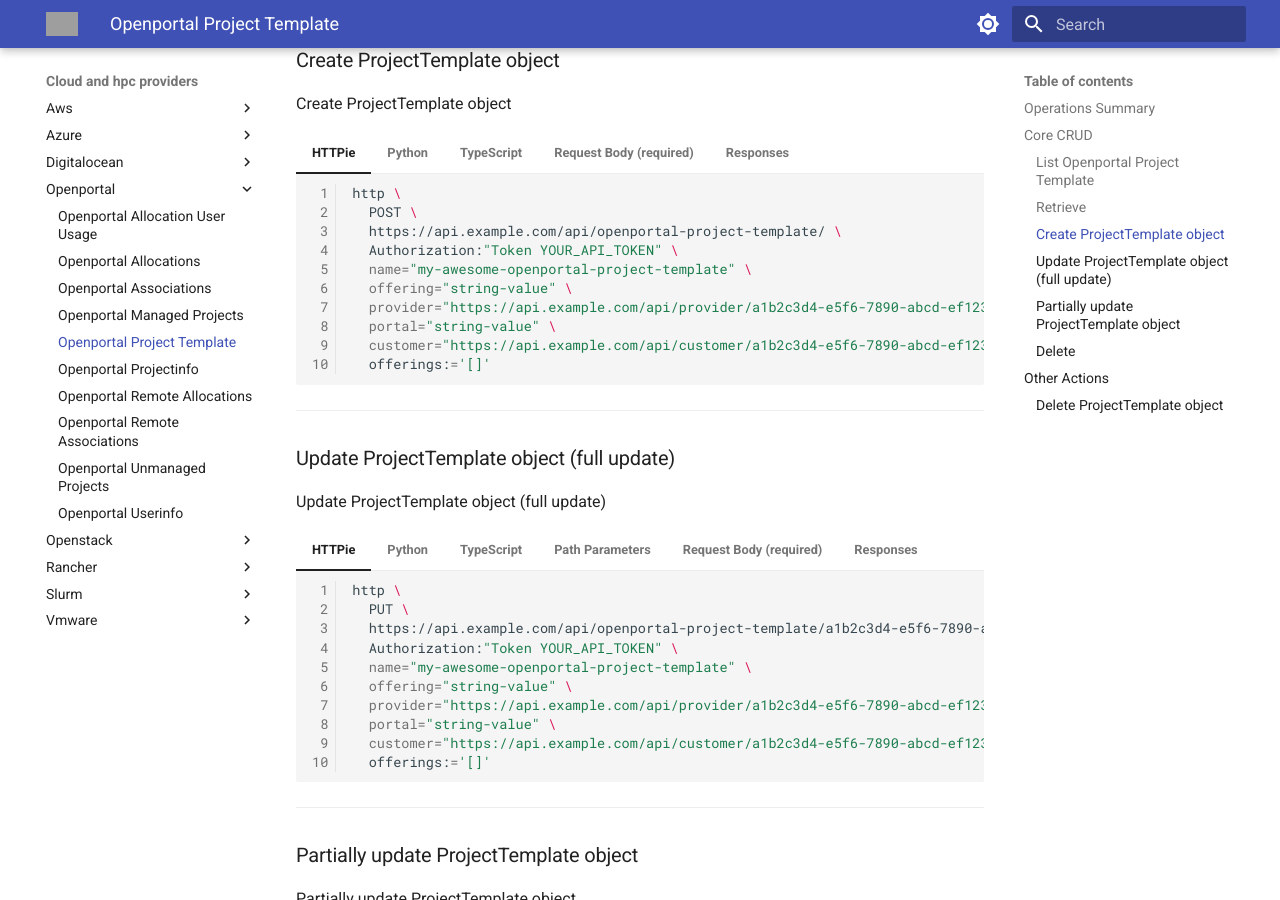
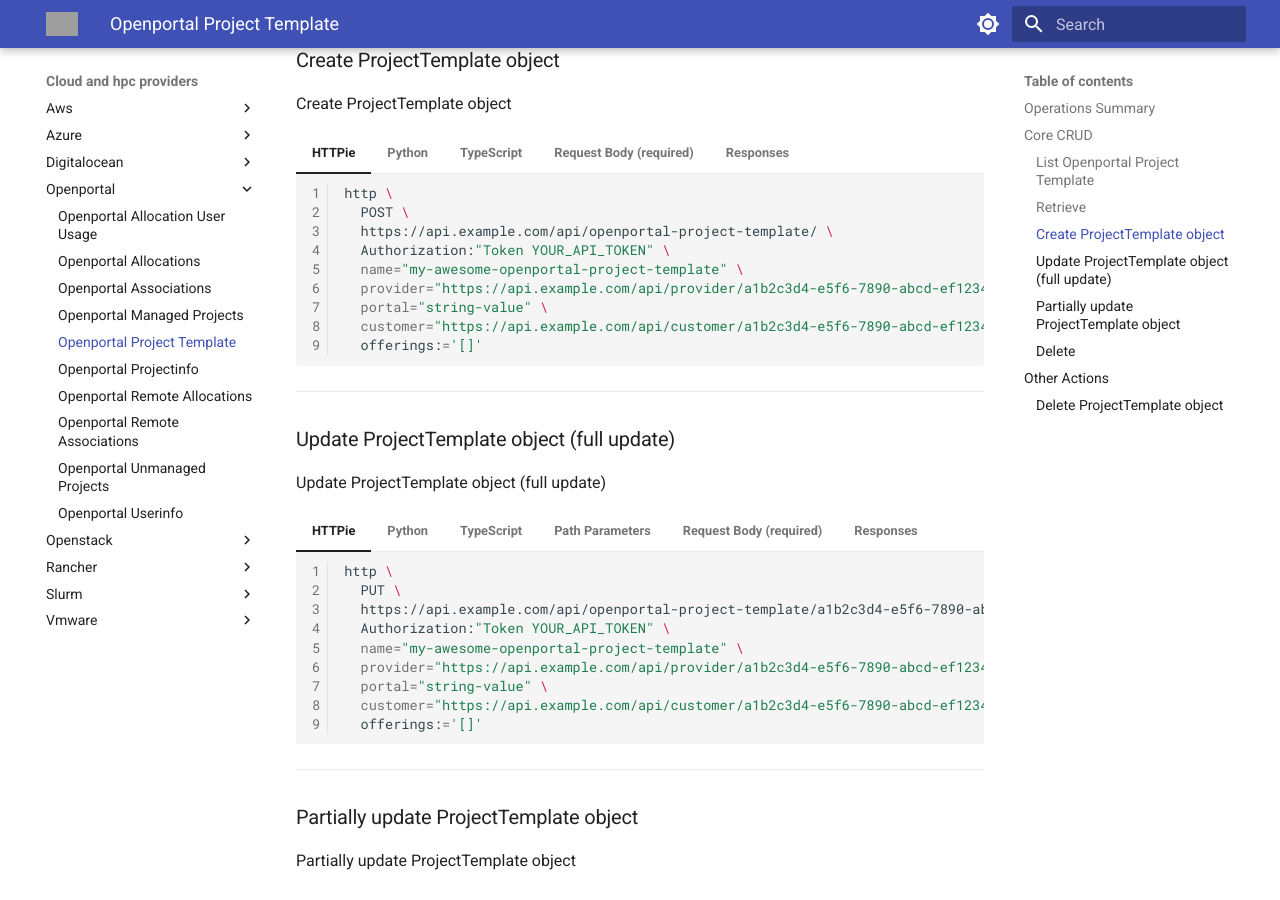
Before and after one commit to waldur/api-docs, an MkDocs documentation site: the page built from docs/cloud-and-hpc-providers/openportal/openportal-project-template.md, in a window 1280 px wide and 900 px high, scrolled down 1366 px. Built offline with MkDocs 1.6.1 and Material for MkDocs 9.7.7, drawn with Linux system fonts in a browser that asks for light colours; the version menu is left out; grey boxes are pictures that could not be loaded.

```diff
--- a/docs/cloud-and-hpc-providers/openportal/openportal-project-template.md
+++ b/docs/cloud-and-hpc-providers/openportal/openportal-project-template.md
@@ -572,7 +572,6 @@ Create ProjectTemplate object
       https://api.example.com/api/openportal-project-template/ \
       Authorization:"Token YOUR_API_TOKEN" \
       name="my-awesome-openportal-project-template" \
-      offering="string-value" \
       provider="https://api.example.com/api/provider/a1b2c3d4-e5f6-7890-abcd-ef1234567890/" \
       portal="string-value" \
       customer="https://api.example.com/api/customer/a1b2c3d4-e5f6-7890-abcd-ef1234567890/" \
@@ -592,7 +591,6 @@ Create ProjectTemplate object
 
     body_data = ProjectTemplateRequest(
         name="my-awesome-openportal-project-template",
-        offering="string-value",
         provider="https://api.example.com/api/provider/a1b2c3d4-e5f6-7890-abcd-ef1234567890/",
         portal="string-value",
         customer="https://api.example.com/api/customer/a1b2c3d4-e5f6-7890-abcd-ef1234567890/",
@@ -620,7 +618,6 @@ Create ProjectTemplate object
       auth: "Token YOUR_API_TOKEN",
       body: {
         "name": "my-awesome-openportal-project-template",
-        "offering": "string-value",
         "provider": "https://api.example.com/api/provider/a1b2c3d4-e5f6-7890-abcd-ef1234567890/",
         "portal": "string-value",
         "customer": "https://api.example.com/api/customer/a1b2c3d4-e5f6-7890-abcd-ef1234567890/",
@@ -639,7 +636,7 @@ Create ProjectTemplate object
     | Field | Type | Required | Description |
     |---|---|---|---|
     | `name` | string | ✓ |  |
-    | `offering` | string | ✓ | The offering for which this template applies. |
+    | `offering` | string |  | The offering for which this template applies. |
     | `provider` | string (uri) | ✓ |  |
     | `portal` | string | ✓ |  |
     | `key` | string |  | The key that is used to authenticate requests for this class. |
@@ -877,7 +874,6 @@ Update ProjectTemplate object (full update)
       https://api.example.com/api/openportal-project-template/a1b2c3d4-e5f6-7890-abcd-ef1234567890/ \
       Authorization:"Token YOUR_API_TOKEN" \
       name="my-awesome-openportal-project-template" \
-      offering="string-value" \
       provider="https://api.example.com/api/provider/a1b2c3d4-e5f6-7890-abcd-ef1234567890/" \
       portal="string-value" \
       customer="https://api.example.com/api/customer/a1b2c3d4-e5f6-7890-abcd-ef1234567890/" \
@@ -897,7 +893,6 @@ Update ProjectTemplate object (full update)
 
     body_data = ProjectTemplateRequest(
         name="my-awesome-openportal-project-template",
-        offering="string-value",
         provider="https://api.example.com/api/provider/a1b2c3d4-e5f6-7890-abcd-ef1234567890/",
         portal="string-value",
         customer="https://api.example.com/api/customer/a1b2c3d4-e5f6-7890-abcd-ef1234567890/",
@@ -929,7 +924,6 @@ Update ProjectTemplate object (full update)
       },
       body: {
         "name": "my-awesome-openportal-project-template",
-        "offering": "string-value",
         "provider": "https://api.example.com/api/provider/a1b2c3d4-e5f6-7890-abcd-ef1234567890/",
         "portal": "string-value",
         "customer": "https://api.example.com/api/customer/a1b2c3d4-e5f6-7890-abcd-ef1234567890/",
@@ -955,7 +949,7 @@ Update ProjectTemplate object (full update)
     | Field | Type | Required | Description |
     |---|---|---|---|
     | `name` | string | ✓ |  |
-    | `offering` | string | ✓ | The offering for which this template applies. |
+    | `offering` | string |  | The offering for which this template applies. |
     | `provider` | string (uri) | ✓ |  |
     | `portal` | string | ✓ |  |
     | `key` | string |  | The key that is used to authenticate requests for this class. |
```
Also changed, not shown: docs/cloud-and-hpc-providers/openportal/openportal-unmanaged-projects.md (+1 -1 lines), docs/cloud-and-hpc-providers/openstack/openstack.md (+7 -0 lines), docs/core/structure/projects.md (+1 -1 lines), docs/marketplace/integration/integration-statuses.md (+2 -0 lines), docs/marketplace/provider-api/service-providers.md (+2 -0 lines).
